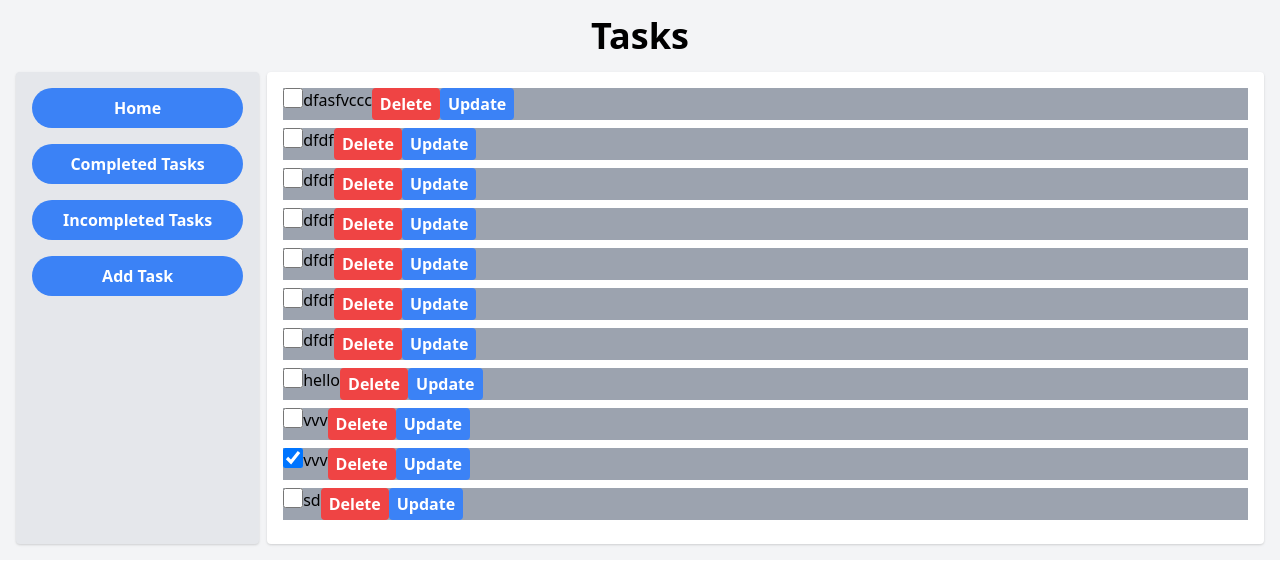
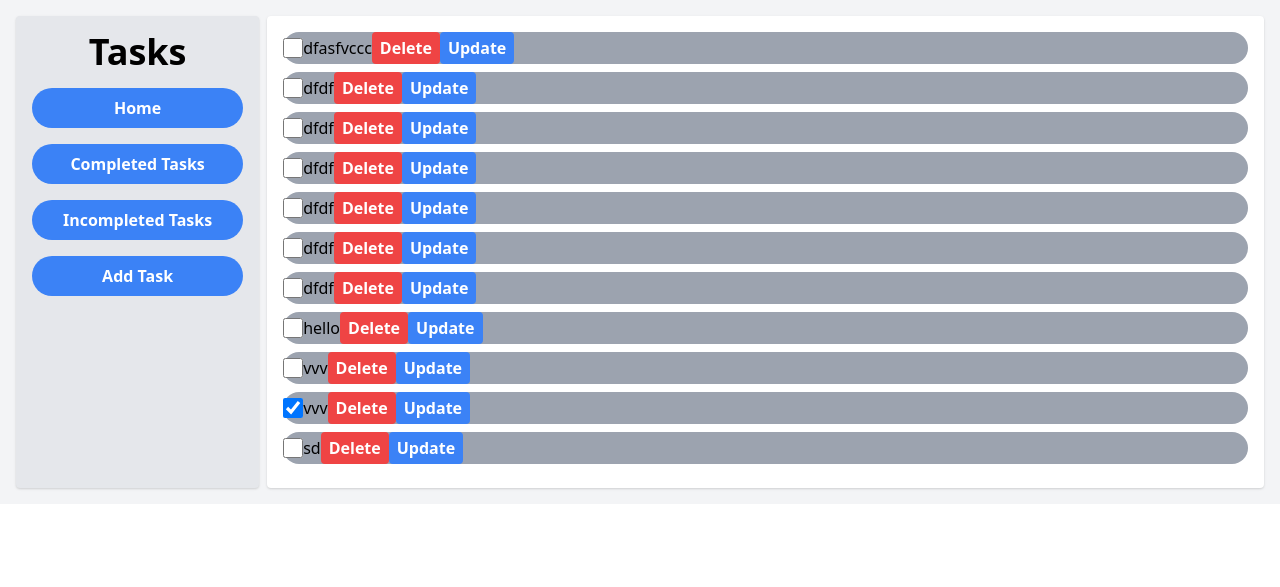
Before and after one commit to VaclavHrbek/Web-ToDo, a Django app: page /tasks/ in a window 1280 px wide. Shown: the top 587 px of the page. Run offline with Django 3.2, Linux system fonts and the light colour scheme; data comes from the database, SQL or seed files in the repository.

Commit message:
Center task.

```diff
--- a/django_app/_project/_tasks_app/templates/_tasks_app/index.html
+++ b/django_app/_project/_tasks_app/templates/_tasks_app/index.html
@@ -10,26 +10,30 @@
     </head>
 <body>
     <div class="container mx-auto p-4 bg-gray-100">
-        <h1 class="text-4xl font-bold mb-4 text-center">Tasks</h1>
         <div class="grid grid-cols-1 md:grid-cols-1 lg:grid-cols-5 gap-2">
             <div class="lg:col-span-1 bg-gray-200 p-4 rounded shadow">
+                <h1 class="text-4xl font-bold mb-4 text-center">
+                    Tasks</h1>
                 <button class="bg-blue-500 hover:bg-blue-700 text-white font-bold py-2 px-4 rounded-full hover:rounded-none w-full mb-4"
-                onclick="location.href='/'">Home</button>
+                onclick="location.href='/'">
+                Home</button>
                 <button class="bg-blue-500 hover:bg-blue-700 text-white font-bold py-2 px-4 rounded-full hover:rounded-md w-full mb-4"
-                onclick="location.href='completed_tasks/'">Completed Tasks</button>
+                onclick="location.href='completed_tasks/'">
+                Completed Tasks</button>
                 <button class="bg-blue-500 hover:bg-blue-700 text-white font-bold py-2 px-4 rounded-full hover:rounded-lg w-full mb-4"
-                onclick="location.href='incompleted_tasks/'">Incompleted Tasks</button>
+                onclick="location.href='incompleted_tasks/'">
+                Incompleted Tasks</button>
                 <button class="bg-blue-500 hover:bg-blue-700 text-white font-bold py-2 px-4 rounded-full hover:rounded-xl w-full mb-4"
-                onclick="location.href='add_task/'">Add Task</button>
+                onclick="location.href='add_task/'">
+                Add Task</button>
             </div>
             <div class="lg:col-span-4 bg-white p-4 rounded shadow">
                 <ul>
                     {% for task in latest_tasks_list %}
                         <li id="task-{{ task.id }}">
-
                             <div class="col-start-2 col-span-3">
-                                <div class="flex flex-row bg-gray-400 mb-2">
-                                    <input class="form-checkbox h-5 w-5 text-blue-600" type="checkbox" {% if task.completed %}checked{% endif %}
+                                <div class="flex flex-row bg-gray-400 mb-2 rounded-full items-center">
+                                    <input class="form-checkbox h-5 w-5 text-blue-600 rounded-full" type="checkbox" {% if task.completed %}checked{% endif %}
                                             onchange="updateTaskStatus({{ task.id }}, this)">
                                     <a href="{% url '_tasks_app:task' task.id %}">{{ task.title }}</a>
                                     <button onclick="deleteTask({{ task.id }})" class="bg-red-500 hover:bg-red-700 text-white font-bold py-1 px-2 rounded">Delete</button>
```
